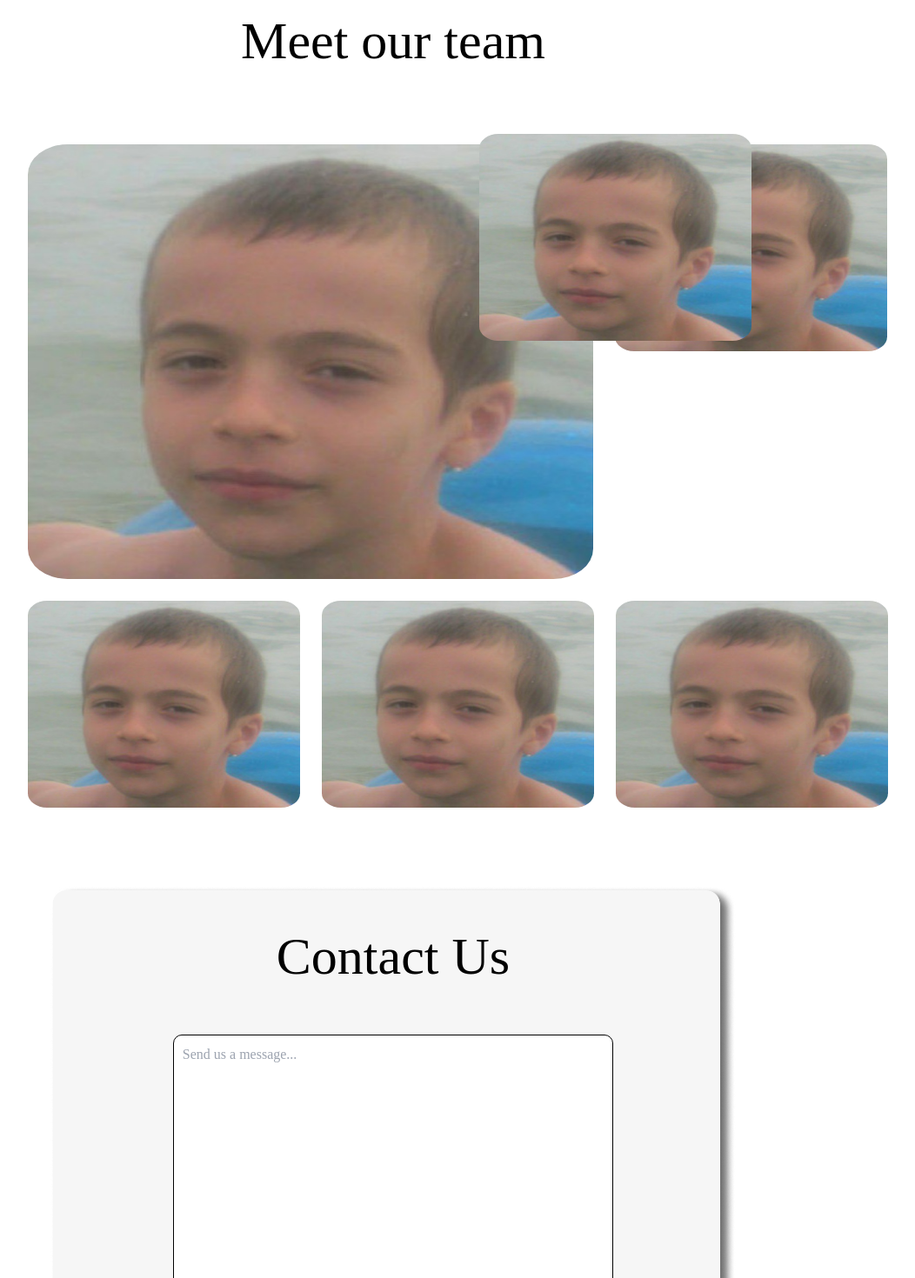
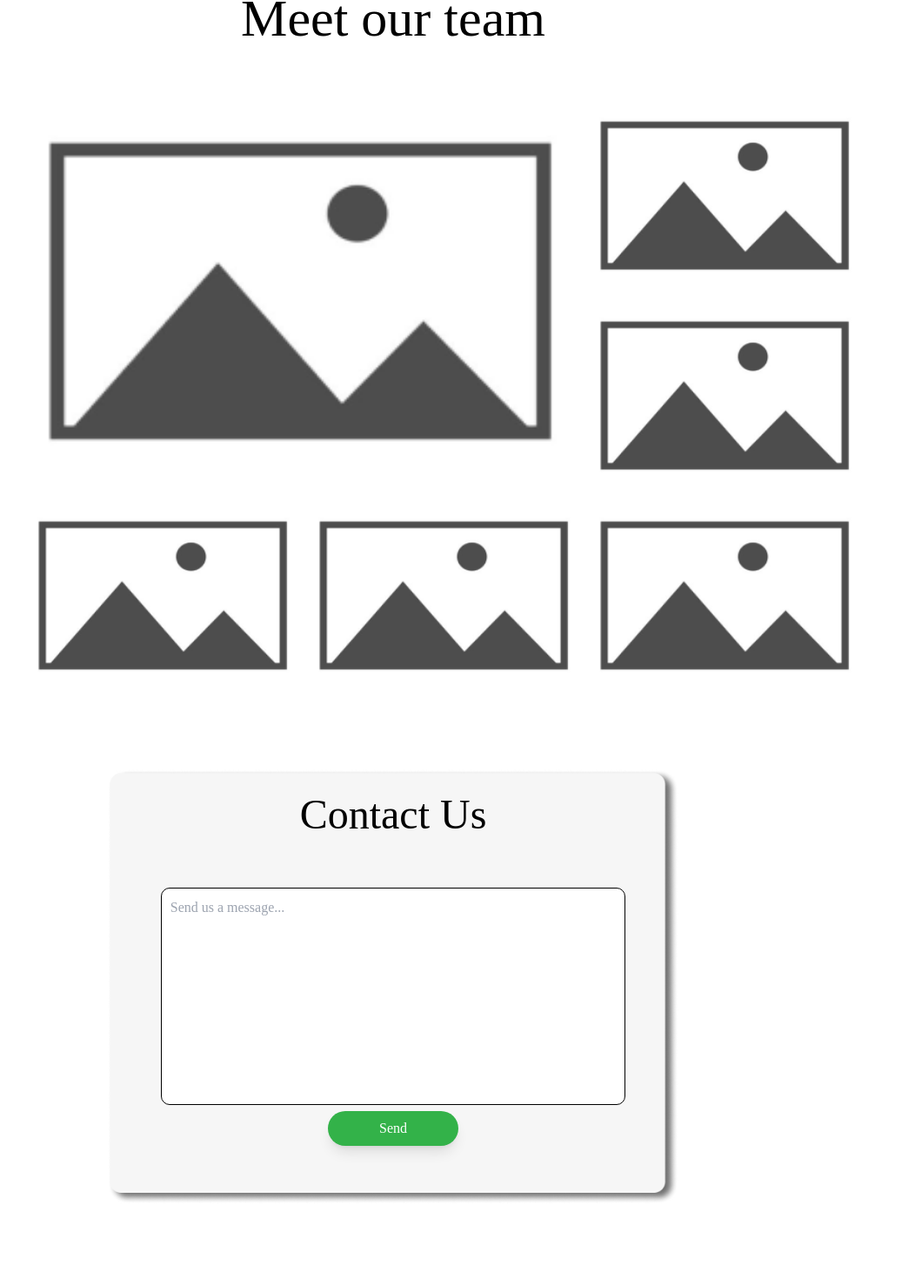
Before and after one commit to gEoNNNN/kt-guru, a React (Vite) app: page /aboutus in a window 1280 px wide. Shown: the part 1218-2688 px from the top of the page at 87% size, without its empty margins (188-1240 px from the left). Built offline with nearby package versions, Linux system fonts and the light colour scheme; a web font is replaced by a local one.

Commit message:
updated images on AboutUs

```diff
--- a/src/Pages/AIRecipePage.tsx
+++ b/src/Pages/AIRecipePage.tsx
@@ -37,8 +37,8 @@ export default function AIRecipe() {
   };
 
   useEffect(() => {
-    let index = 0;
-
+    let index = 1;
+    setDisplayedMessage(message[0]);
     const interval = setInterval(() => {
       if (index < message.length - 1) {
         setDisplayedMessage((prev) => prev + message[index]);
@@ -46,7 +46,7 @@ export default function AIRecipe() {
       } else {
         clearInterval(interval);
       }
-    }, 40);
+    }, 20);
 
     return () => clearInterval(interval);
   }, [message]);
--- a/src/Pages/AboutUs.tsx
+++ b/src/Pages/AboutUs.tsx
@@ -1,6 +1,6 @@
 import React from "react";
 import Navbar from "../Components/Navbar";
-import template from "../assets/Renat.png";
+import template from "../assets/template.png";
 import food from "../assets/food.png";
 import contactUs from "../assets/contactUs.png";
 import CommentForm from "../Components/CommentForm";
@@ -37,44 +37,33 @@ export default function AboutUs() {
           <img src={template} className="w-[535px] h-[344px] rounded-lg"></img>
         </div>
       </div>
-      <div className="text-center p-[7%]">
+      <div className="text-center p-[5%]">
         <span className="text-6xl">Meet our team</span>
       </div>
-      <div className="pb-[7%] pl-[17.2%] flex flex-wrap h-full w-[1250px] gap-[25px]">
+      <div className="pb-[7%] ml-[17.2%] h-[770px] w-[959px] grid grid-rows-3 grid-flow-col gap-[10px]">
         <img
           src={template}
-          className="flex-none w-[650px] h-[500px] rounded-[7%]"
+          className="w-[626px] h-[440px] rounded-[7%] row-span-2 col-span-2"
         ></img>
         <img
           src={template}
-          className="flex-none w-[313px] h-[238px] rounded-[7%] absolute right-[228px] top-[1372px]"
+          className=" w-[310px] h-[220px] rounded-[7%] right-[228px] top-[1372px]"
         ></img>
-        <img
-          src={template}
-          className="flex-none w-[313px] h-[238px] rounded-[7%] "
-        ></img>
-        <img
-          src={template}
-          className="flex-none w-[313px] h-[238px] rounded-[7%] "
-        ></img>
-        <img
-          src={template}
-          className="flex-none w-[313px] h-[238px] rounded-[7%]"
-        ></img>
-        <img
-          src={template}
-          className="flex-none w-[313px] h-[238px] rounded-[7%]"
-        ></img>
+        <img src={template} className="w-[310px] h-[220px] rounded-[7%] "></img>
+        <img src={template} className="w-[310px] h-[220px] rounded-[7%] "></img>
+        <img src={template} className="w-[310px] h-[220px] rounded-[7%]"></img>
+        <img src={template} className="w-[310px] h-[220px] rounded-[7%]"></img>
       </div>
+      <div className="flex justify-center">
         <div
-        className="w-full h-[600px] bg-contain bg-center bg-no-repeat pb-[50px]"
+          className="w-[700px] h-[500px] bg-contain bg-center bg-no-repeat pb-[50px] "
           style={{ backgroundImage: `url(${contactUs})` }}
         >
-        <div className="h-[600px] w-[] text-center p-[4%]">
-          <span className="text-6xl ">Contact Us</span>
+          <div className="h-[600px] text-center p-[4%]">
+            <span className="text-5xl ">Contact Us</span>
             <br />
             <CommentForm
-            style="mt-[60px] h-[300px] w-[43%] rounded-[10px] border-[1px] border-black px-[10px] py-[10px] resize-none pb-[50px]"
+              style="mt-[60px] h-[250px] w-[83%] rounded-[10px] border-[1px] border-black px-[10px] py-[10px] resize-none pb-[50px]"
               placeholder="Send us a message..."
               name="feedback"
               buttonstyle="bg-33B249 border-black border-1 shadow-lg rounded-full w-[150px] h-[40px] text-white"
@@ -83,5 +72,6 @@ export default function AboutUs() {
           </div>
         </div>
       </div>
+    </div>
   );
 }
--- a/src/Pages/Main.tsx
+++ b/src/Pages/Main.tsx
@@ -26,6 +26,8 @@ export default function MainPage() {
   const [filteredIngredients, setFilteredIngredients] = useState<string[]>([]);
   const token = localStorage.getItem("access_token");
   const [selectedCategory, setSelectedCategory] = useState<string>("");
+
+  const [googleImage, setGoogleImage] = useState<string>("");
 
   const handleInputChange = (e: React.ChangeEvent<HTMLInputElement>) => {
     setCurrentIngredient(e.target.value);
@@ -84,6 +86,7 @@ export default function MainPage() {
     if (response.status === 200 && Array.isArray(response.data)) {
       const ingredientNames = response.data.map(
         (ingredient) => ingredient.name
+
       );
       setAllIngredients(ingredientNames);
     }
@@ -100,6 +103,7 @@ export default function MainPage() {
       if (response.status === 200) {
         const recipes = response.data.results.slice(0, 6);
         setData(recipes);
+
       }
     };
     sendCategoriesToBackend();
--- a/src/Pages/RecipeDisplay.tsx
+++ b/src/Pages/RecipeDisplay.tsx
@@ -100,9 +100,10 @@ function RecipeDisplayPage() {
     <>
       <Navbar />
       <div className="recipe-display font-main-font">
-        <div className="mt-[150px] ">
-          <div className="flex flex-wrap justify-center items-center gap-[100px]">
-            <div className="flex flex-wrap w-1/3 justify-center items-center gap-[10px]">
+        <div className="mt-[150px]">
+          <div className="flex flex-wrap justify-center items-center">
+            <div className="flex flex-row w-[50%] justify-center items-center gap-[10px]">
+              <div>
                 <button className="" onClick={toggleFavorite}>
                   {isFavorite ? (
                     <img src={favorite} className="w-[50px] h-[50px]" />
@@ -110,7 +111,10 @@ function RecipeDisplayPage() {
                     <img src={notFavorite} className="w-[50px] h-[50px]" />
                   )}
                 </button>
+              </div>
+              <div>
                 <span className=" text-4xl ">{recipe.title}</span>
+              </div>
             </div>
             <img
               //src={`http://127.0.0.1:8000${recipe.images[0].image}`}
```
Lines whose indentation alone changed are shown as unchanged.
